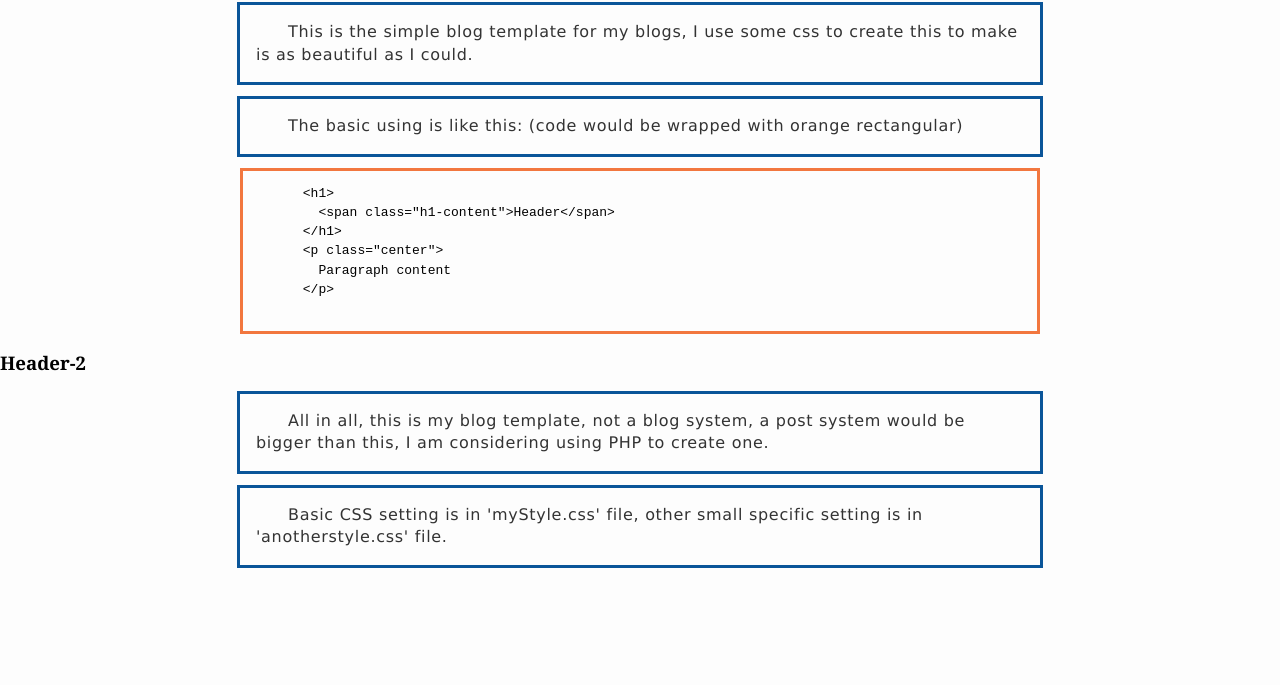
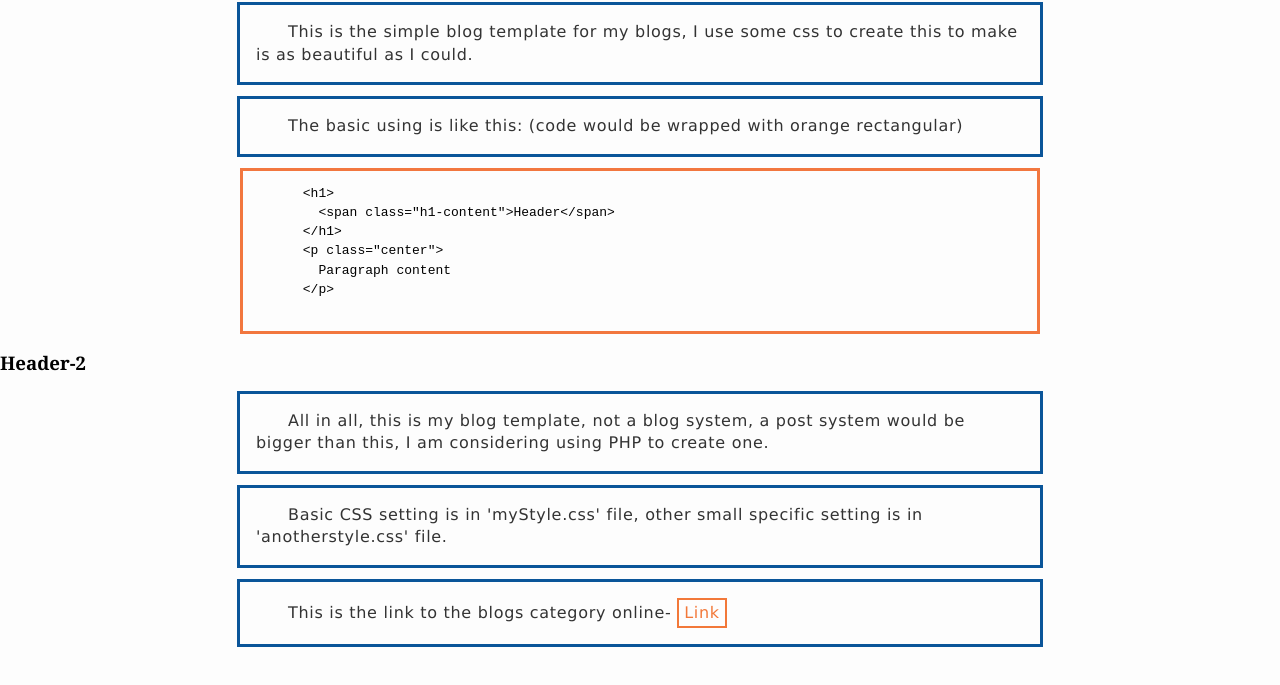
Before and after one commit to hongbojing/day2, a website: page builds/development/index.html in a window 1280 px wide. Shown: the part 81-766 px from the top of the page. Drawn offline with Linux system fonts and the light colour scheme; a web font is replaced by a local one.

Commit message:
add link in index and readme, add text-indent in myStyle.css

```diff
--- a/builds/development/css/myStyle.css
+++ b/builds/development/css/myStyle.css
@@ -180,6 +180,7 @@ a:hover
     display: inline-block;
     margin-bottom: 0;
     text-align: center;
+    text-indent: 0;
     vertical-align: middle;
     touch-action: manipulation;
     cursor: pointer;
--- a/builds/development/index.html
+++ b/builds/development/index.html
@@ -32,5 +32,8 @@
     <p class="center">
       Basic CSS setting is in 'myStyle.css' file, other small specific setting is in 'anotherstyle.css' file.
     </p>
+    <p class="center">
+      This is the link to the blogs category online- <a class="btn btn-orange" href="http://angularfox.com/hongbo-365-blogs/index.html" target="_blank">Link</a>
+    </p>
   </body>
 </html>
```
Also changed, not shown: README.md.
